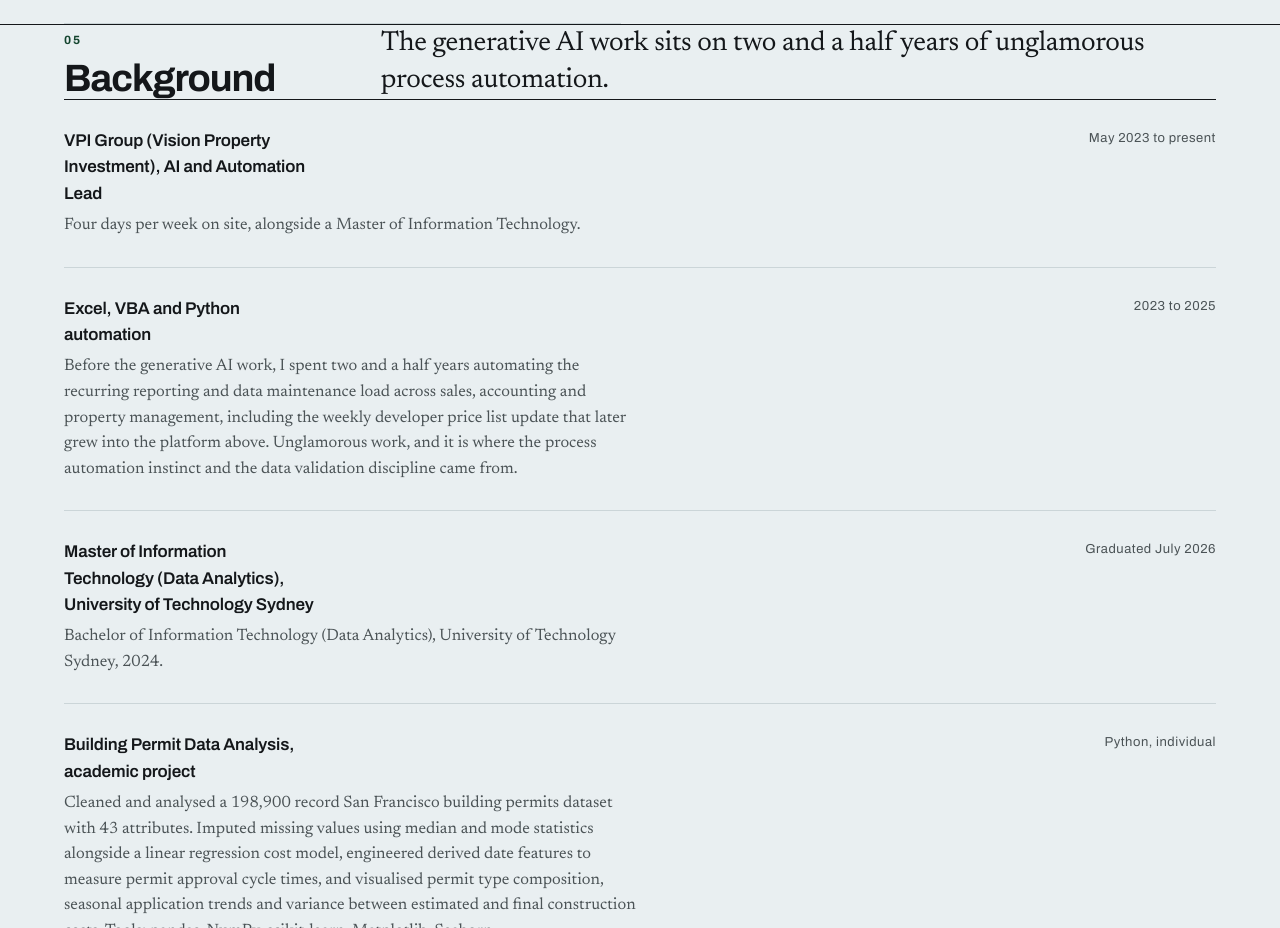
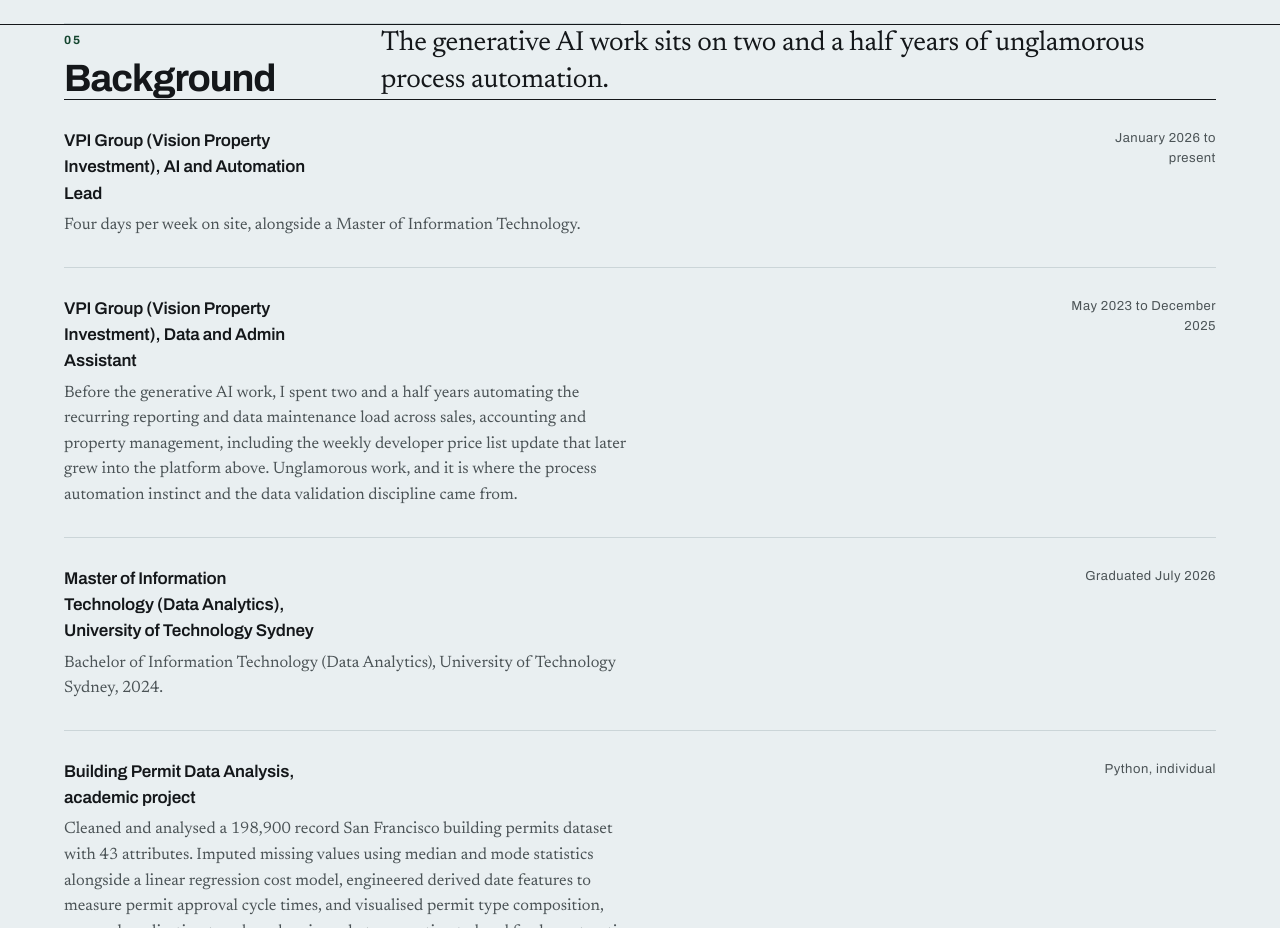
Before and after one commit to Heatescape/Heatescape.github.io, a plain HTML site: page index.html in a window 1280 px wide. Shown: the part 6104-7032 px from the top of the page. Drawn offline with Linux system fonts and the light colour scheme.

Commit message:
VPI history: two roles, Data and Admin Assistant May 2023 to Dec 2025, AI and Automation Lead Jan 2026 to present

```diff
--- a/index.html
+++ b/index.html
@@ -791,12 +791,12 @@
     <div class="bg-list reveal">
       <article>
         <h3>VPI Group (Vision Property Investment), AI and Automation Lead</h3>
-        <p class="when">May 2023 to present</p>
+        <p class="when">January 2026 to present</p>
         <p>Four days per week on site, alongside a Master of Information Technology.</p>
       </article>
       <article>
-        <h3>Excel, VBA and Python automation</h3>
-        <p class="when">2023 to 2025</p>
+        <h3>VPI Group (Vision Property Investment), Data and Admin Assistant</h3>
+        <p class="when">May 2023 to December 2025</p>
         <p>Before the generative AI work, I spent two and a half years automating the recurring reporting and data maintenance load across sales, accounting and property management, including the weekly developer price list update that later grew into the platform above. Unglamorous work, and it is where the process automation instinct and the data validation discipline came from.</p>
       </article>
       <article>
```
